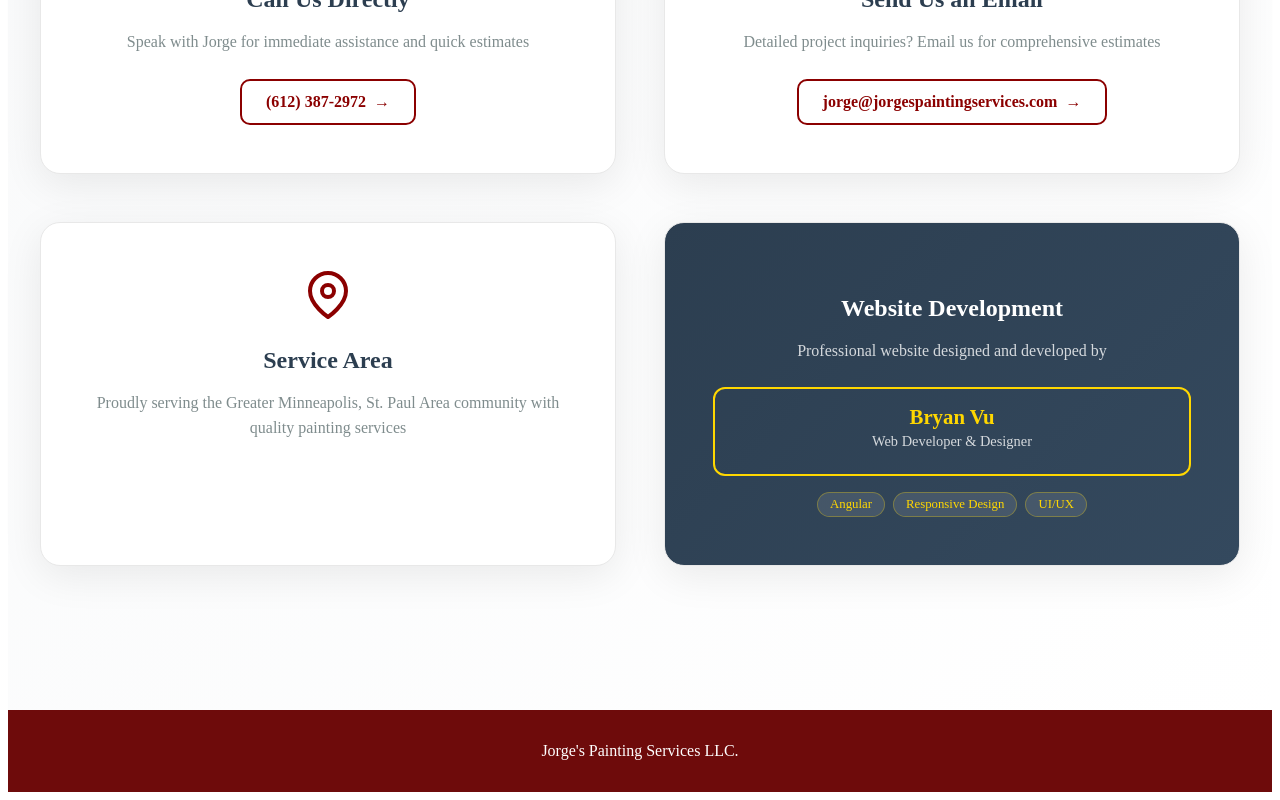
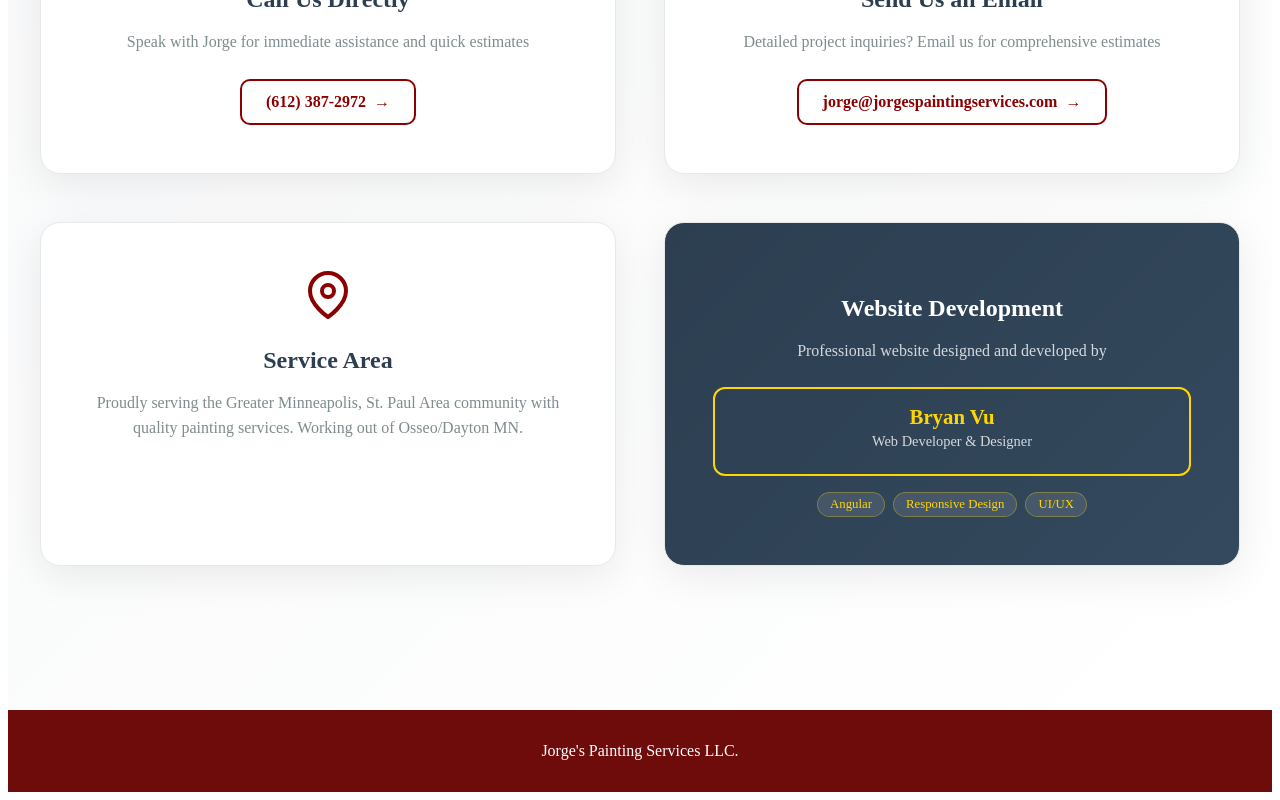
Before and after one commit to FiftyChickens/paintwithjorge, an Angular app: page /contact in a window 1280 px wide. Shown: the part 517-1317 px from the top of the page. Built offline with nearby package versions, Linux system fonts and the light colour scheme.

Commit message:
added seo keywords and description.

```diff
--- a/src/app/contact-page/contact-page.ts
+++ b/src/app/contact-page/contact-page.ts
@@ -81,7 +81,7 @@ import { Component } from '@angular/core';
             <h3>Service Area</h3>
             <p>
               Proudly serving the Greater Minneapolis, St. Paul Area community with quality painting
-              services
+              services. Working out of Osseo/Dayton MN.
             </p>
           </div>
 
--- a/src/index.html
+++ b/src/index.html
@@ -4,7 +4,7 @@
     <meta charset="utf-8" />
     <meta
       name="keywords"
-      content="jorges painting services, jorgespaintingservices, jorges painting services llc, jourgespaintingservicesllc, paint with jorge, paintwithjorge, painting, paint, painting, osseo, dayton, services, house painting, interior painting, exterior painting, commercial painting, residential painting, free estimate"
+      content="jorges painting services, jorgespaintingservices, jorges painting services llc, jorgespaintingservicesllc, paint with jorge, paintwithjorge, painting, paint, painting, osseo, dayton, services, house painting, interior painting, exterior painting, commercial painting, residential painting, free estimate"
     />
     <meta
       name="description"
```
